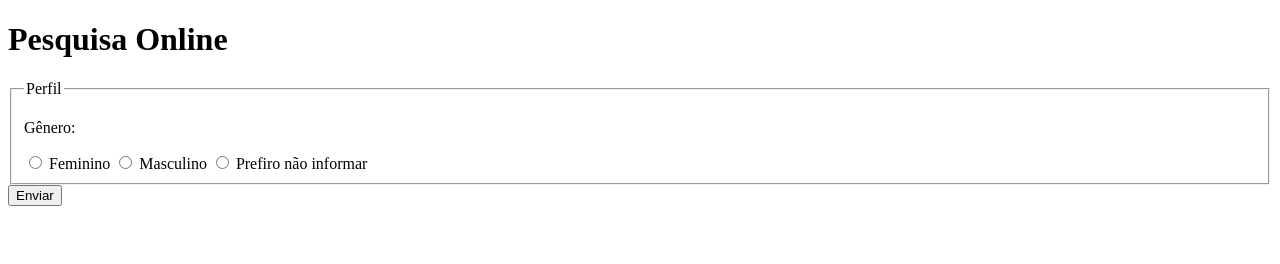
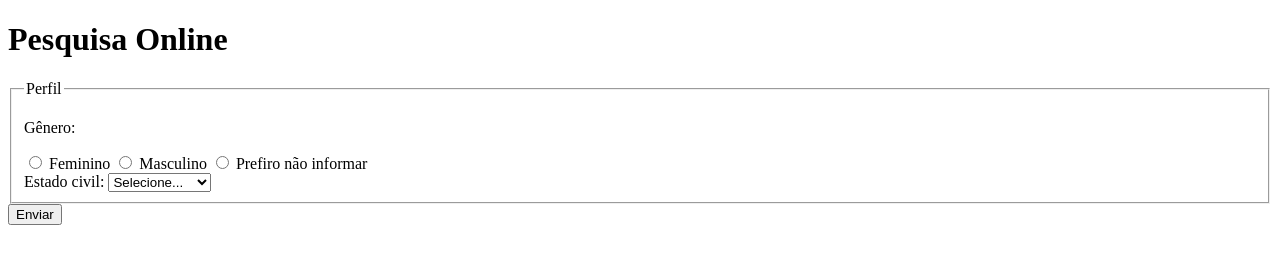
Before and after one commit to guerreiro-diassis/pesquisa-culturama, a plain HTML site: page index.html in a window 1280 px wide. Drawn offline with Linux system fonts and the light colour scheme.

Commit message:
Adiciona opcoes de estado civil

```diff
--- a/index.html
+++ b/index.html
@@ -55,6 +55,16 @@
 
                 <input type="radio" name="userGender" value="notInformed">
                 <label for="userGender">Prefiro não informar</label>
+                <br>
+
+                <label for="maritalStatus">Estado civil:</label>
+                <select name="maritalStatus">
+                    <option value="notInformed">Selecione...</option>
+                    <option value="casado">Casado</option>
+                    <option value="solteiro">Solteiro</option>
+                    <option value="divorciado">Divorciado</option>
+                    <option value="casado">União estável</option>
+                </select>
             </fieldset>
 
             <button type="submit">Enviar</button>
```
